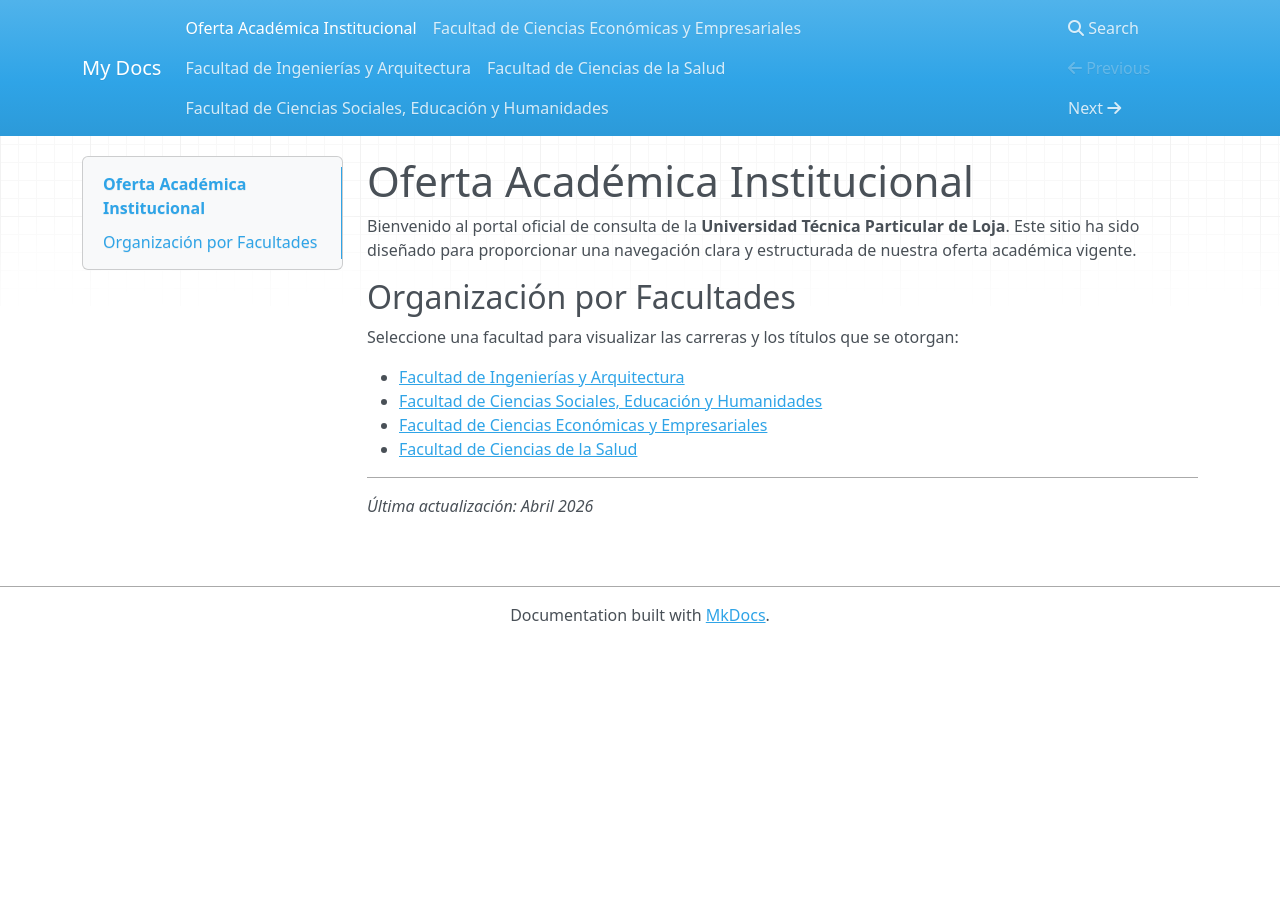
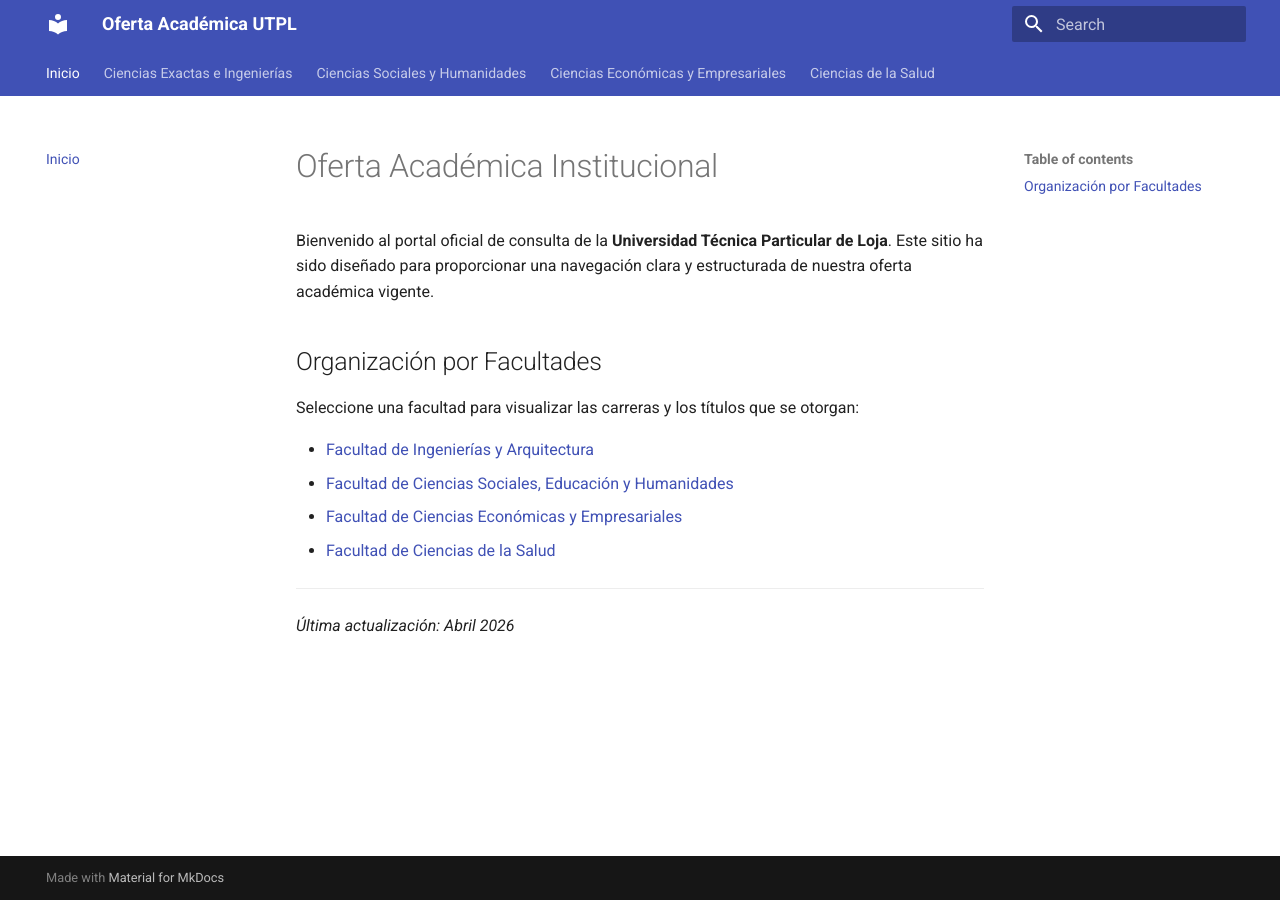
Before and after one commit to Universidada-LuisAg1256/Home, an MkDocs documentation site: the page built from docs/index.md, in a window 1280 px wide. Built offline with MkDocs 1.6.1 and Material for MkDocs 9.7.7, drawn with Linux system fonts in a browser that asks for light colours; nearby versions of some CDN libraries.

Commit message:
Update mkdocs.yml

```diff
--- a/mkdocs.yml
+++ b/mkdocs.yml
@@ -1 +1,21 @@
-site_name: My Docs
+site_name: Oferta Académica UTPL
+site_description: Catálogo oficial de facultades y carreras de la UTPL.
+site_author: Universidad Técnica Particular de Loja
+
+theme:
+  name: material  # Esto le da el look profesional
+  palette:
+    primary: indigo
+    accent: blue
+  features:
+    - navigation.tabs  # Menú horizontal superior
+
+nav:
+  - Inicio: index.md
+  - Ciencias Exactas e Ingenierías: ingenierias.md
+  - Ciencias Sociales y Humanidades: sociales.md
+  - Ciencias Económicas y Empresariales: administrativas.md
+  - Ciencias de la Salud: salud.md
+
+markdown_extensions:
+  - tables  # Necesario para que las tablas de carreras se vean bien
```
